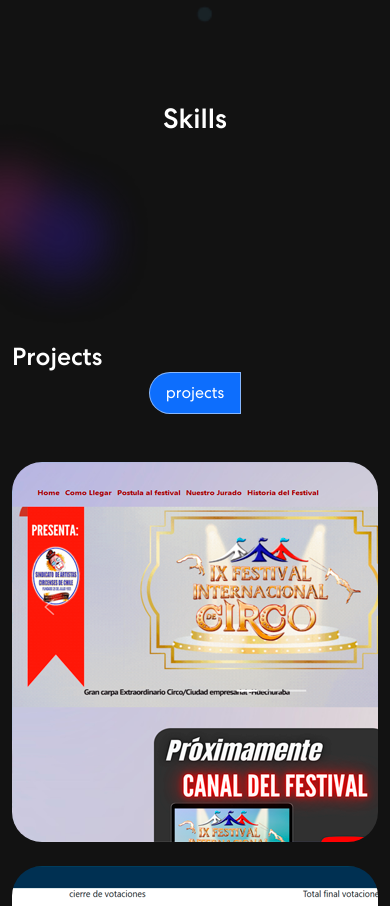
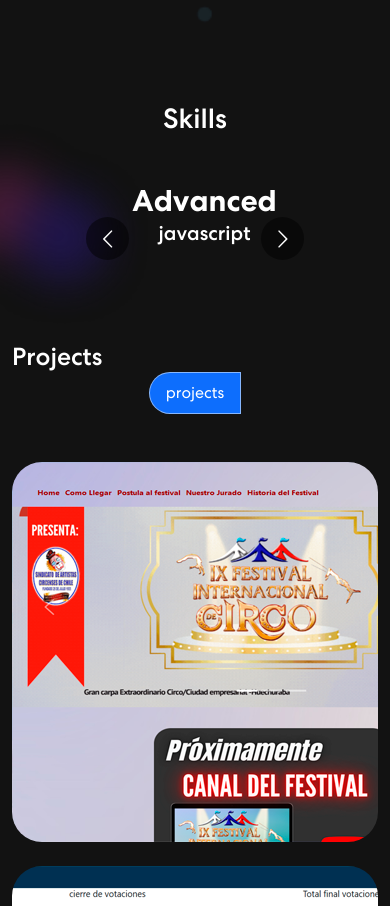
Before and after one commit to toffycaluga/personal-portfolio, a React (Create React App) app: page / in a window 390 px wide. Shown: the part 1601-2507 px from the top of the page. Built offline with nearby package versions, Linux system fonts and the light colour scheme.

Commit message:
solucionado responsividad

```diff
--- a/src/components/skills/Skills.js
+++ b/src/components/skills/Skills.js
@@ -19,11 +19,11 @@
             items: 3
         },
         tablet: {
-            breakpoint: { max: 1024, min: 450 },
+            breakpoint: { max: 1024, min: 464 },
             items: 2
         },
         mobile: {
-            breakpoint: { max: 4, min: 0 },
+            breakpoint: { max: 464, min: 0 },
             items: 1
         }
     };
```
